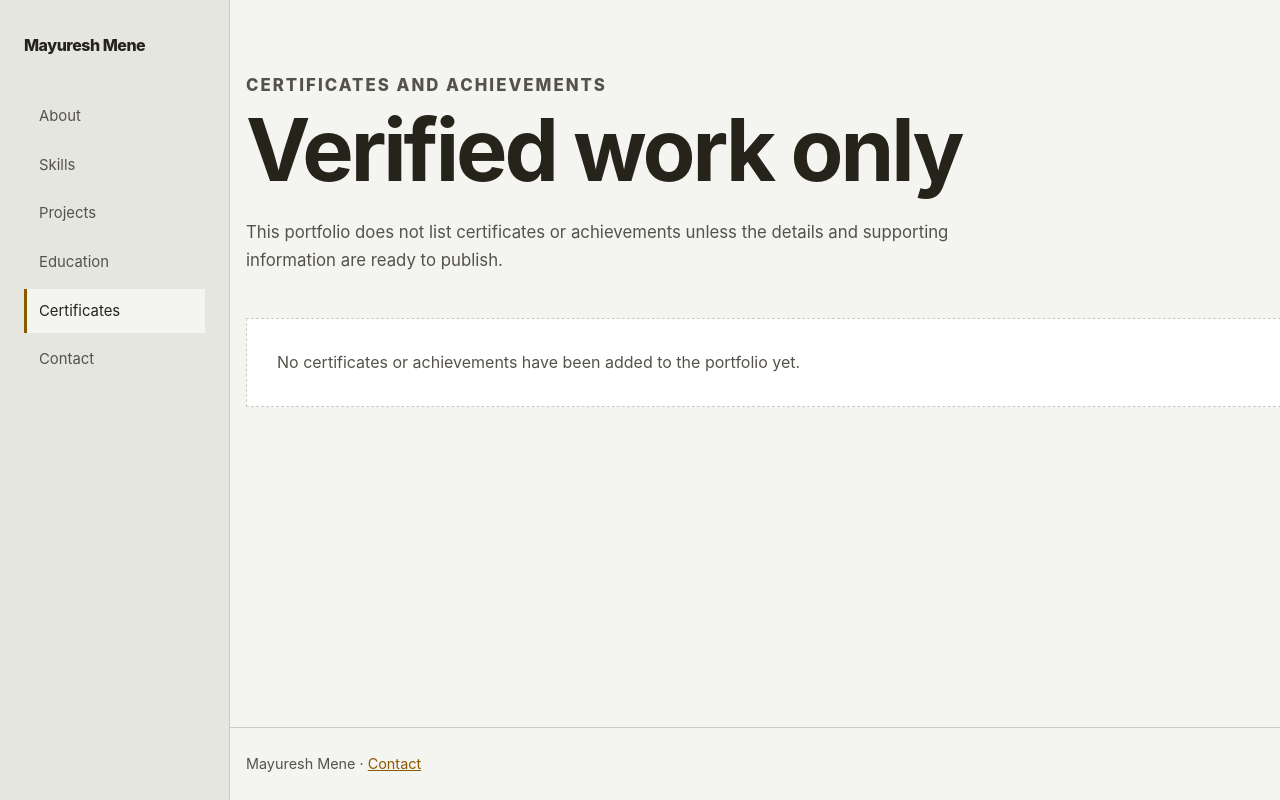
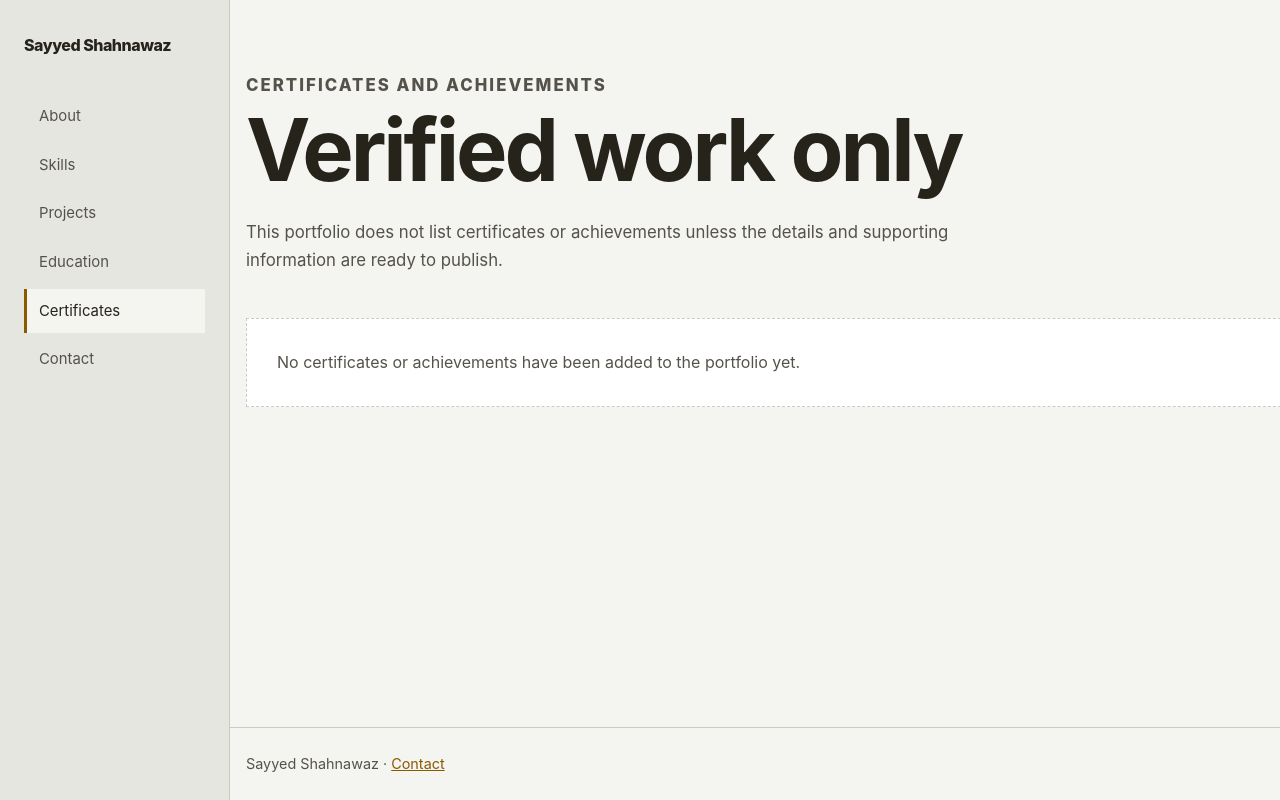
Before and after one commit to SHAHNAWAZ-hu/My-portfolio, a plain HTML site: page certificates.html in a window 1280 px wide. Shown: the top 800 px of the page. Drawn offline with Linux system fonts and the light colour scheme.

Commit message:
certificates.html

```diff
--- a/certificates.html
+++ b/certificates.html
@@ -3,10 +3,10 @@
 <head>
     <meta charset="UTF-8"><meta name="viewport" content="width=device-width, initial-scale=1.0">
     <meta name="description" content="Certificates and achievements page for Mayuresh Mene.">
-    <title>Certificates and Achievements | Mayuresh Mene</title><link rel="icon" href="favicon.svg" type="image/svg+xml"><link rel="stylesheet" href="style.css">
+    <title>Certificates and Achievements | Sayyed Shahnawaz</title><link rel="icon" href="favicon.svg" type="image/svg+xml"><link rel="stylesheet" href="style.css">
 </head>
 <body>
-<header class="site-header"><nav class="nav" aria-label="Primary navigation"><a class="brand" href="index.html">Mayuresh Mene</a><div class="nav-links"><a href="about.html">About</a><a href="skills.html">Skills</a><a href="projects.html">Projects</a><a href="education.html">Education</a><a href="certificates.html" aria-current="page">Certificates</a><a href="contact.html">Contact</a></div></nav></header>
+<header class="site-header"><nav class="nav" aria-label="Primary navigation"><a class="brand" href="index.html">Sayyed Shahnawaz</a><div class="nav-links"><a href="about.html">About</a><a href="skills.html">Skills</a><a href="projects.html">Projects</a><a href="education.html">Education</a><a href="certificates.html" aria-current="page">Certificates</a><a href="contact.html">Contact</a></div></nav></header>
 <main class="page"><div class="page-intro"><p class="eyebrow">Certificates and achievements</p><h1>Verified work only</h1><p>This portfolio does not list certificates or achievements unless the details and supporting information are ready to publish.</p></div><div class="empty-state">No certificates or achievements have been added to the portfolio yet.</div></main>
-<footer class="site-footer"><div class="footer-inner">Mayuresh Mene · <a href="contact.html">Contact</a></div></footer>
+<footer class="site-footer"><div class="footer-inner">Sayyed Shahnawaz · <a href="contact.html">Contact</a></div></footer>
 </body></html>
```
